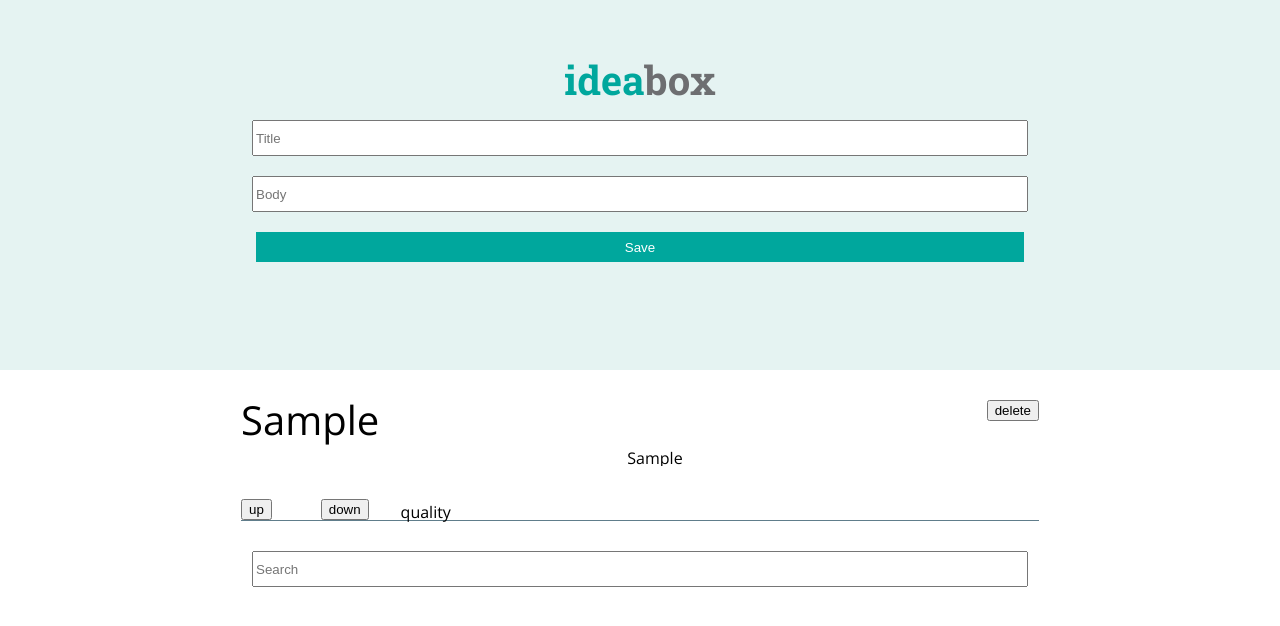
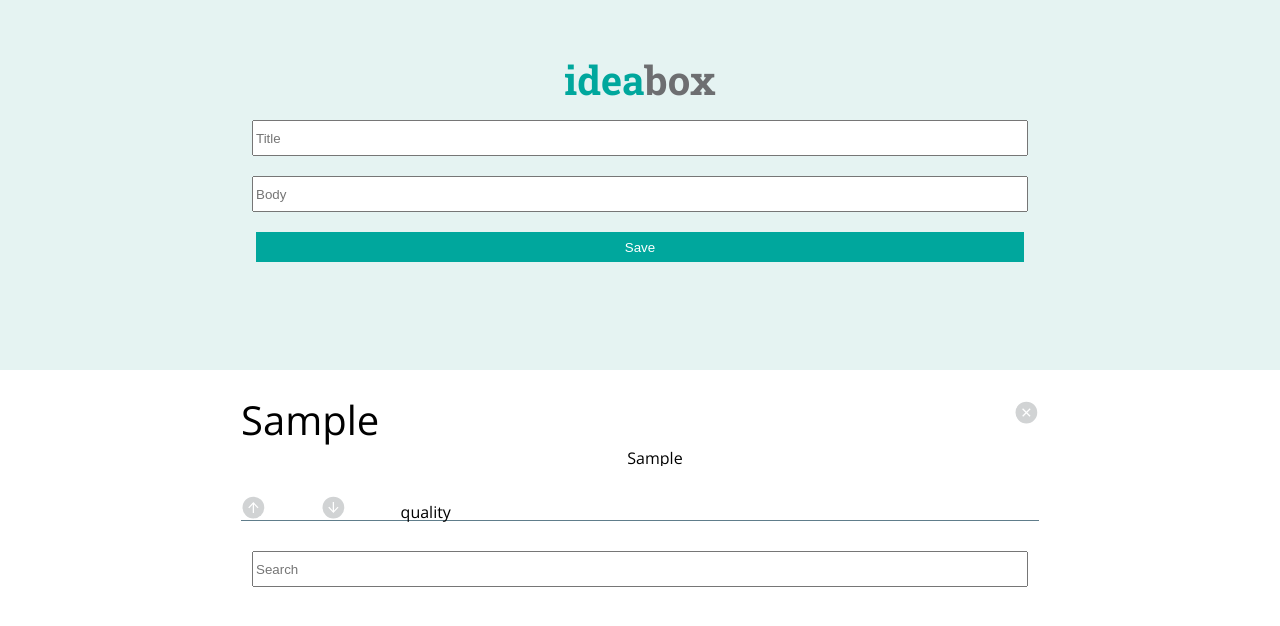
Before and after one commit to chelletuerk/ideaBox, a plain HTML site: page index.html in a window 1280 px wide. Both pictures are taken after typing "Sample", "Sample" into the empty fields and a click on the button "Save". Drawn offline with nearby package versions, Linux system fonts and the light colour scheme.

Commit message:
Style upvote, downvote, and delete buttons

```diff
--- a/css/styles.css
+++ b/css/styles.css
@@ -81,21 +81,51 @@ article p{
 }
 
 #delete-btn{
+background-image: url('../images/delete.svg');
+height: 25px;
+width: 25px;
+border: none;
+background-color: transparent;
+background-repeat: no-repeat;
 position: absolute;
 right: 0;
 top: 0;
 }
 
+#delete-btn:hover {
+background-image: url('../images/delete-hover.svg');
+}
+
 #up-btn{
+background-image: url('../images/upvote.svg');
+height: 25px;
+width: 25px;
+border: none;
+background-color: transparent;
+background-repeat: no-repeat;
 position: absolute;
 left: 0;
 bottom: 0;
 }
 
+#up-btn:hover {
+background-image: url('../images/upvote-hover.svg');
+}
+
 #down-btn{
+background-image: url('../images/downvote.svg');
+height: 25px;
+width: 25px;
+border: none;
+background-color: transparent;
+background-repeat: no-repeat;
 position: absolute;
 left: 10%;
 bottom: 0;
+}
+
+#down-btn:hover {
+background-image: url('../images/downvote-hover.svg');
 }
 
 h2{
--- a/scripts.js
+++ b/scripts.js
@@ -50,10 +50,10 @@ function createCard(title, body) {
   var body = body;
   $('#ideas').prepend('<article class="newIdea">\
   <h1>'+title+'</h1>\
-  <button id="delete-btn">delete</button>\
+  <button id="delete-btn"></button>\
   <p>'+body+'</p>\
-  <button id="up-btn">up</button>\
-  <button id="down-btn">down</button>\
+  <button id="up-btn"></button>\
+  <button id="down-btn"></button>\
   <h2>quality</h2>\
 </article>')
 };
```
Also changed, not shown: images/delete-hover.svg (added), images/delete.svg (added), images/downvote-hover.svg (added), images/downvote.svg (added), images/upvote-hover.svg (added), images/upvote.svg (added).
